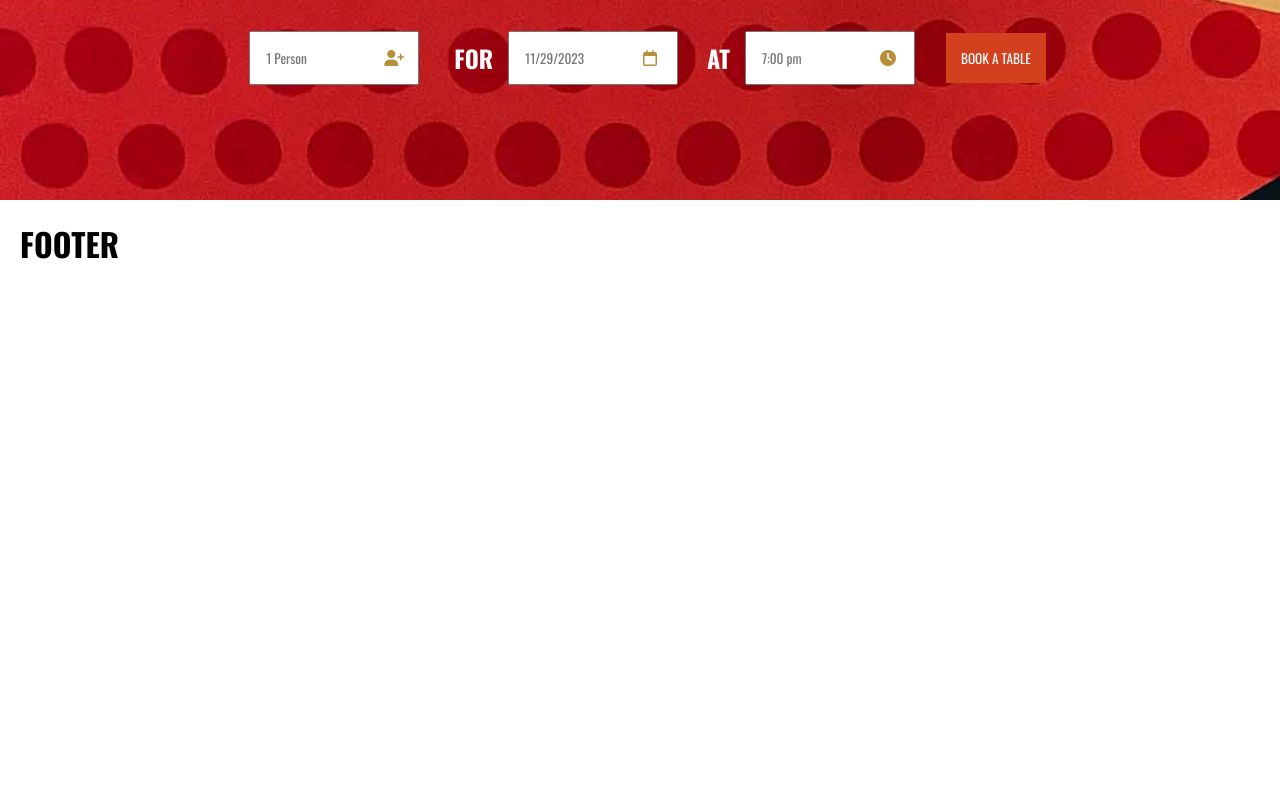
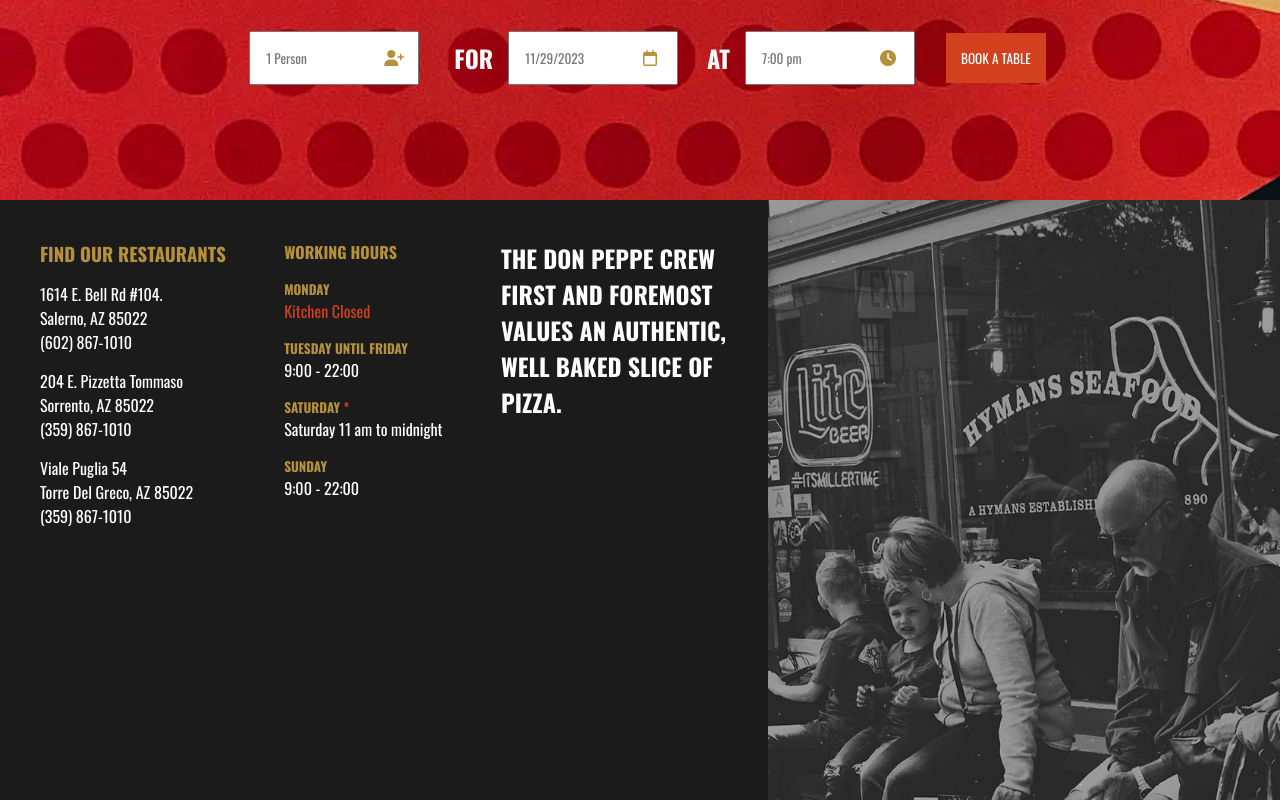
Before and after one commit to muac404/proj-html-vuejs, a Vue app: page / in a window 1280 px wide. Shown: the part 5020-5820 px from the top of the page. Before the commit the page ends 5307 px from the top, so only its background shows below. Built offline with nearby package versions, Linux system fonts and the light colour scheme.

Commit message:
Aggiunge contenuti footer

```diff
--- a/src/components/AppFooter.vue
+++ b/src/components/AppFooter.vue
@@ -4,11 +4,102 @@ export default {
 };
 </script>
 <template>
-  <h1>FOOTER</h1>
+  <section class="container">
+    <div class="left-section">
+      <div class="restaurants">
+        <h3 class="gold">FIND OUR RESTAURANTS</h3>
+
+        <div class="restaurant">
+          <div>1614 E. Bell Rd #104.</div>
+          <div>Salerno, AZ 85022</div>
+          <div>(602) 867-1010</div>
+        </div>
+
+        <div class="restaurant">
+          <div>204 E. Pizzetta Tommaso</div>
+          <div>Sorrento, AZ 85022</div>
+          <div>(359) 867-1010</div>
+        </div>
+
+        <div class="restaurant">
+          <div>Viale Puglia 54</div>
+          <div>Torre Del Greco, AZ 85022</div>
+          <div>(359) 867-1010</div>
+        </div>
+      </div>
+      <div class="open-hour">
+        <h4 class="gold">WORKING HOURS</h4>
+        <div class="monday m-10">
+          <h5 class="gold">MONDAY</h5>
+          <div class="primary">Kitchen Closed</div>
+        </div>
+        <div class="until-friday m-10">
+          <h5 class="gold">TUESDAY UNTIL FRIDAY</h5>
+          <div>9:00 - 22:00</div>
+        </div>
+        <div class="saturday m-10">
+          <h5 class="gold">SATURDAY <span class="primary">*</span></h5>
+          <div>Saturday 11 am to midnight</div>
+        </div>
+        <div class="sunday m-10">
+          <h5 class="gold">SUNDAY</h5>
+          <div>9:00 - 22:00</div>
+        </div>
+      </div>
+      <div class="footer-slogan">
+        <h2>
+          THE DON PEPPE CREW FIRST AND FOREMOST VALUES AN AUTHENTIC, WELL BAKED
+          SLICE OF PIZZA.
+        </h2>
+      </div>
+    </div>
+    <div class="right-section"></div>
+  </section>
 </template>
 
 <style scoped>
-h1 {
-  margin: 20px;
+.container {
+  display: flex;
+  height: 600px;
+}
+
+.left-section {
+  height: 600px;
+  width: 60%;
+  display: flex;
+  justify-content: space-between;
+  background-color: #1b1b1b;
+  padding: 40px;
+  color: white;
+}
+
+.restaurant {
+  margin-top: 15px;
+  margin-bottom: 15px;
+}
+
+.m-10 {
+  margin-top: 15px;
+  margin-bottom: 15px;
+}
+
+.gold {
+  color: #b7903c;
+}
+
+.primary {
+  color: #d2401e;
+}
+.footer-slogan {
+  width: 33%;
+}
+.right-section {
+  height: 600px;
+  width: 40%;
+  background-image: url("../assets/footer-img-1.jpg");
+  background-size: cover;
+}
+.right-section img {
+  width: 600px;
 }
 </style>
--- a/src/style.css
+++ b/src/style.css
@@ -5,6 +5,3 @@
   padding: 0;
   margin: 0;
 }
-
-body {
-}
```
